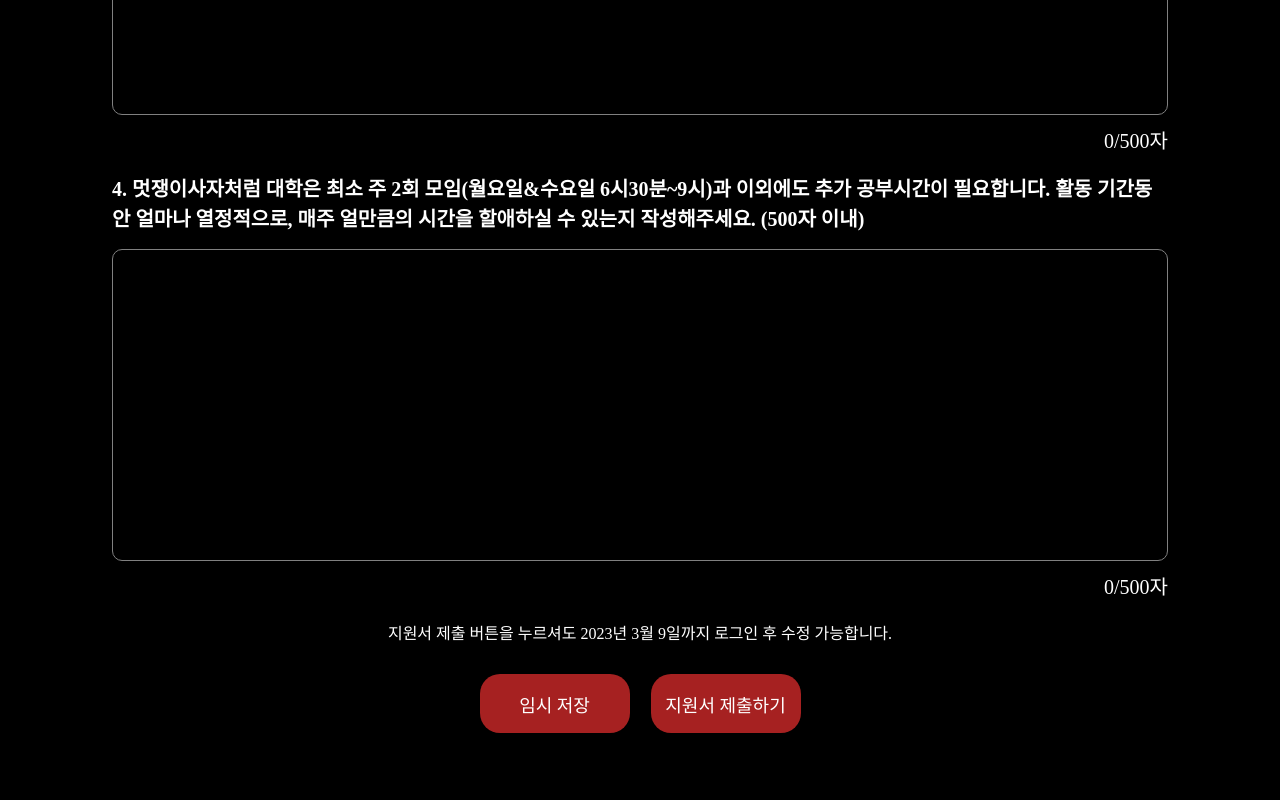
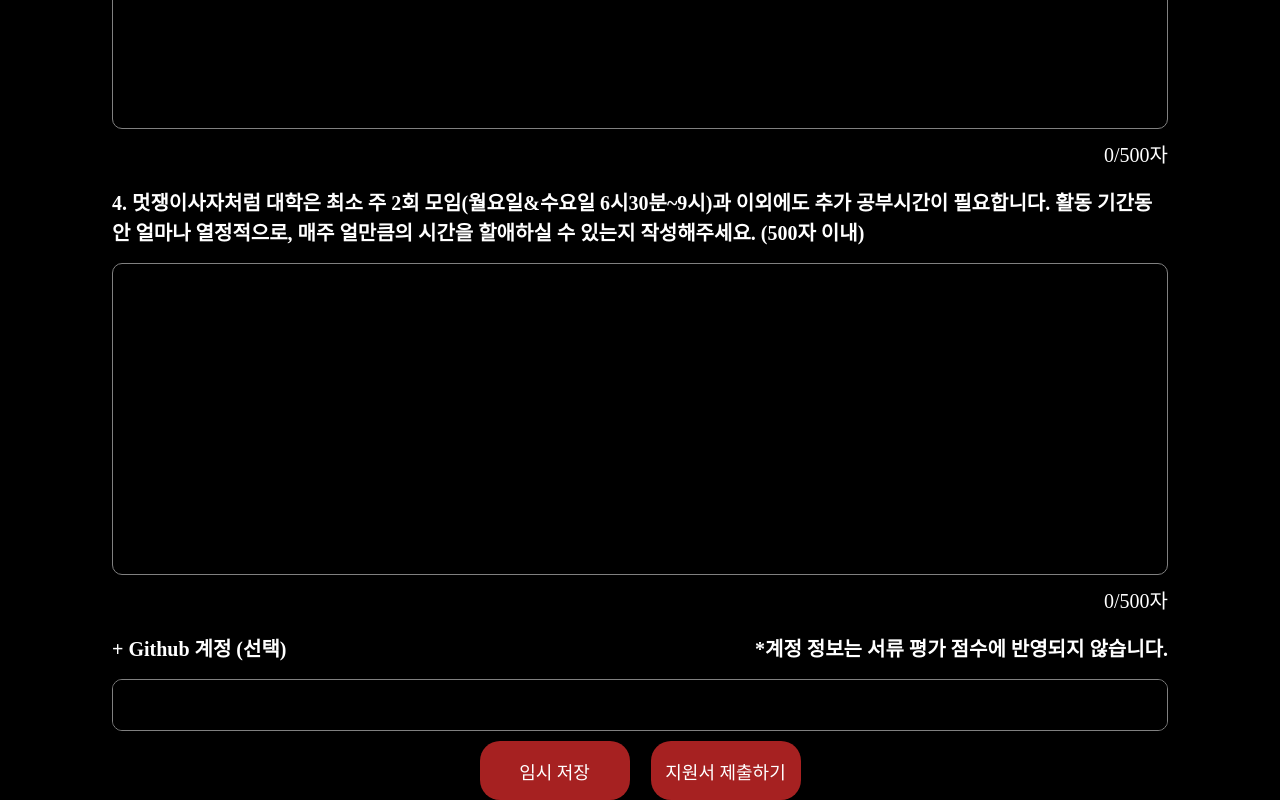
Before and after one commit to Applion-11th/Applion-Client, a React (Create React App) app: page /apply in a window 1280 px wide. Shown: the part 1515-2315 px from the top of the page. Before the commit the page ends 2248 px from the top, so only its background shows below. Built offline with nearby package versions, Linux system fonts and the light colour scheme; a web font is replaced by a local one.

Commit message:
feat: add github link input

```diff
--- a/src/pages/Application.js
+++ b/src/pages/Application.js
@@ -1,9 +1,10 @@
-import logo from "../assets/logoFull.svg";
+import logo from "../assets/logoFullApply.svg";
 import lion from "../assets/lionWink.svg";
 import styled from "styled-components";
 import { Button, Space } from "../components/atoms";
 import { InputApply, CountdownTimer } from "../components";
 import { useNavigate } from "react-router-dom";
+import palette from "../styles/colors";
 
 const Application = () => {
   const FINALDATE = "2023-03-09T23:59:59";
@@ -23,54 +24,53 @@ const Application = () => {
             <Space margin="0px 10px 0px 0px" />
             <CountdownTimer targetDate={FINALDATE} />
           </FlexRow>
+          <FinalMent>지원서 제출 버튼을 누르셔도 2023년 3월 9일까지 로그인 후 수정 가능합니다.</FinalMent>
           <Space height="30px" />
           <Form>
             <Text>
-              1. 다양한 IT동아리 중에서 멋쟁이사자처럼 대학 11기를 선택하고
-              지원하시게 된 이유를 작성해주세요. (500자 이내)
+              1. 다양한 IT동아리 중에서 멋쟁이사자처럼 대학 11기를 선택하고 지원하시게 된 이유를 작성해주세요. (500자
+              이내)
             </Text>
             <InputApply />
           </Form>
           <Form>
             <Text>
-              2. 파트를 선택한 이유와 관련 경험을 해본 적이 있는지, 그리고 이
-              파트를 통해 어떠한 성장을 희망하시는지 작성해주세요. (500자 이내)
-            </Text>
-            <InputApply />
-          </Form>
-          <Form>
-            <Text>
-              3. 멋쟁이사자처럼 대학은 협업과 팀워크를 중요한 가치로 생각하는
-              공동체입니다. 지원자 본인이 협업과 팀워크를 진행해보았던 경험과,
-              그 경험을 멋쟁이 사자처럼 대학에서 어떻게 적용시킬 수 있을지
+              2. 파트를 선택한 이유와 관련 경험을 해본 적이 있는지, 그리고 이 파트를 통해 어떠한 성장을 희망하시는지
               작성해주세요. (500자 이내)
             </Text>
             <InputApply />
           </Form>
           <Form>
             <Text>
-              4. 멋쟁이사자처럼 대학은 최소 주 2회 모임(월요일&amp;수요일
-              6시30분~9시)과 이외에도 추가 공부시간이 필요합니다. 활동 기간동안
-              얼마나 열정적으로, 매주 얼만큼의 시간을 할애하실 수 있는지
-              작성해주세요. (500자 이내)
+              3. 멋쟁이사자처럼 대학은 협업과 팀워크를 중요한 가치로 생각하는 공동체입니다. 지원자 본인이 협업과
+              팀워크를 진행해보았던 경험과, 그 경험을 멋쟁이 사자처럼 대학에서 어떻게 적용시킬 수 있을지 작성해주세요.
+              (500자 이내)
             </Text>
             <InputApply />
           </Form>
+          <Form>
+            <Text>
+              4. 멋쟁이사자처럼 대학은 최소 주 2회 모임(월요일&amp;수요일 6시30분~9시)과 이외에도 추가 공부시간이
+              필요합니다. 활동 기간동안 얼마나 열정적으로, 매주 얼만큼의 시간을 할애하실 수 있는지 작성해주세요. (500자
+              이내)
+            </Text>
+            <InputApply />
+          </Form>
+          <Form>
+            <FlexEnd>
+              <Text>+ Github 계정 (선택)</Text>
+              <Text>*계정 정보는 서류 평가 점수에 반영되지 않습니다.</Text>
+            </FlexEnd>
+            <InputGit />
+          </Form>
         </Flex>
-        <FinalMent>지원서 제출 버튼을 누르셔도 2023년 3월 9일까지 로그인 후 수정 가능합니다.</FinalMent>
         <ButtonContainer>
           <Click
             onClick={() => {
               console.log("save");
             }}
           >
-            <Button
-              text="임시 저장"
-              width="150px"
-              height="59px"
-              fontSize="18px"
-              borderRadius="20px"
-            />
+            <Button text="임시 저장" width="150px" height="59px" fontSize="18px" borderRadius="20px" />
           </Click>
           <Space margin="0px 21px 0px 0px" />
           <Click
@@ -78,13 +78,7 @@ const Application = () => {
               console.log("submit");
             }}
           >
-            <Button
-              text="지원서 제출하기"
-              width="150px"
-              height="59px"
-              fontSize="18px"
-              borderRadius="20px"
-            />
+            <Button text="지원서 제출하기" width="150px" height="59px" fontSize="18px" borderRadius="20px" />
           </Click>
         </ButtonContainer>
       </Container>
@@ -139,6 +133,33 @@ const Text = styled.div`
 const Click = styled.div``;
 
 const FinalMent = styled.div`
-text-align: center;
-margin-bottom: 30px;
-`
+  text-align: center;
+  margin-bottom: 30px;
+  font-size: 24px;
+  font-weight: 700;
+`;
+
+const InputGit = styled.textarea`
+  width: 80vw;
+  height: 20px;
+  border: 1px solid gray;
+  border-radius: 10px;
+  padding: 15px 15px 15px 15px;
+  font-family: Pretendard;
+  font-size: 20px;
+  background-color: black;
+  color: white;
+  caret-color: white;
+  margin: 15px 0px 10px 0px;
+  resize: none;
+
+  &:focus {
+    outline: none;
+  }
+`;
+
+const FlexEnd = styled.div`
+  display: flex;
+  flex-direction: row;
+  justify-content: space-between;
+`;
```
Also changed, not shown: src/assets/logoFullApply.svg (added).
